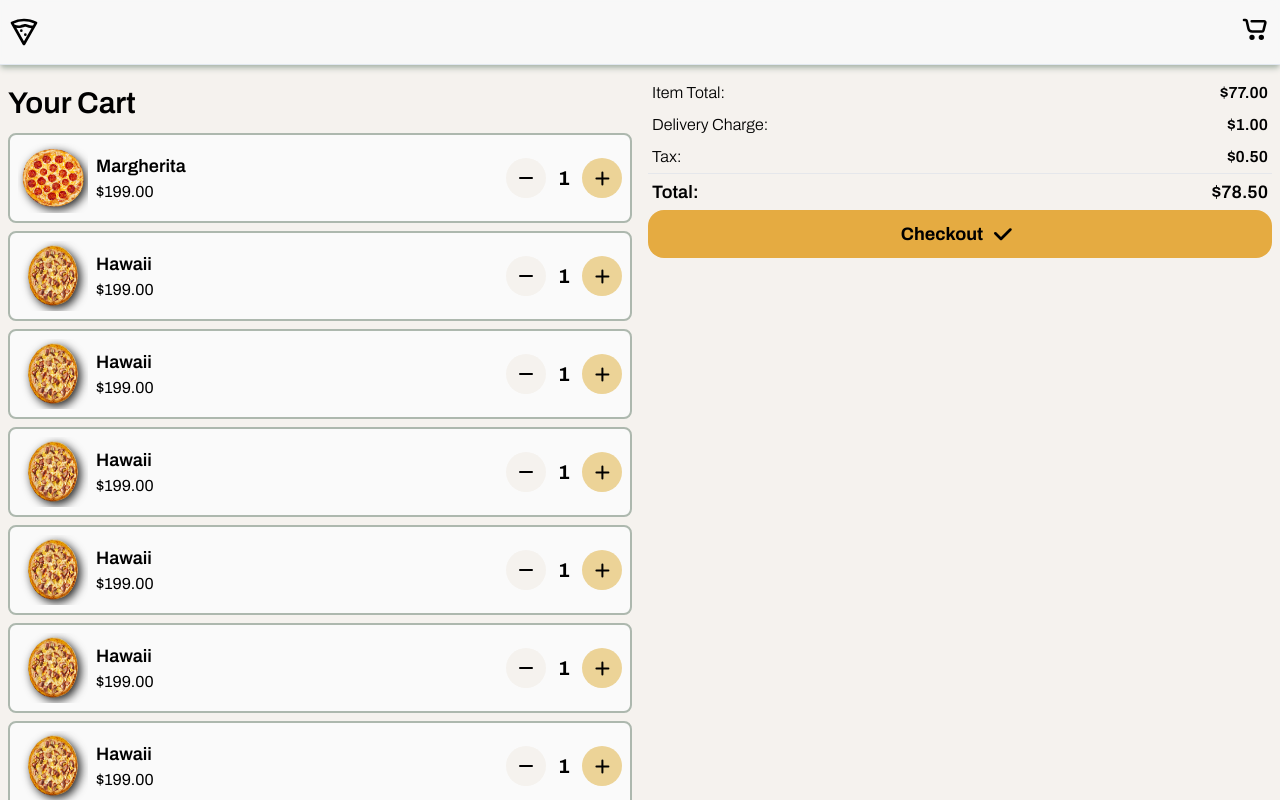
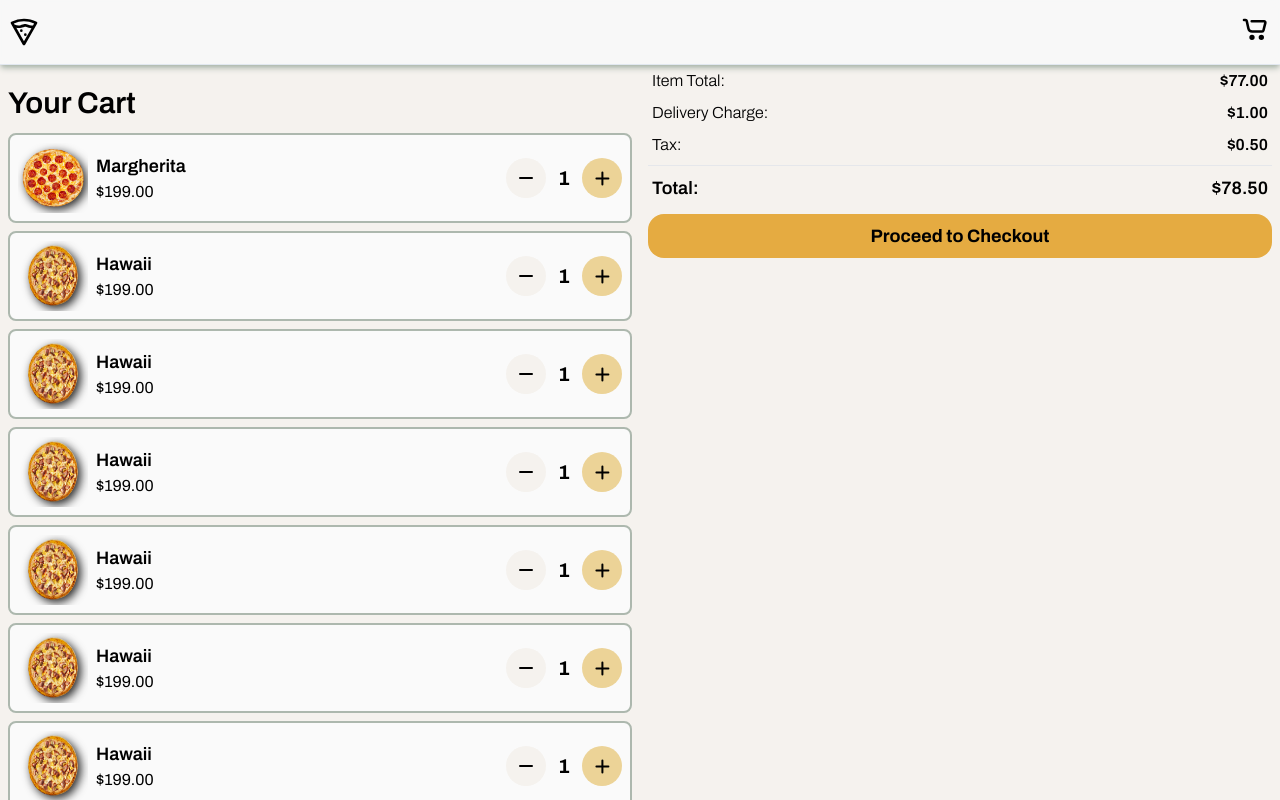
Before and after one commit to chavda-bhavik/pizzorder, a Next.js app: page /cart in a window 1280 px wide. Shown: the top 800 px of the page. Built offline with nearby package versions, Linux system fonts and the light colour scheme.

Commit message:
added art-checkout page

```diff
--- a/components/Button/index.tsx
+++ b/components/Button/index.tsx
@@ -9,20 +9,28 @@ interface ButtonProps {
     icon?: IconsType;
     iconSize?: IconsSizesType;
     variant?: 'primary'
-    block?: boolean
+    block?: boolean,
+    loading?: boolean;
+    disabled?: boolean;
+    className?: string;
 }
 
-export const Button: React.FC<ButtonProps> = ({ text, onClick, type, icon, iconSize, variant = 'primary', block = false }) => {
+export const Button: React.FC<ButtonProps> = ({ text, onClick, type, icon, iconSize, variant = 'primary', block = false, loading, disabled, className }) => {
+    let iconContent = null;
+    if (icon) iconContent = <Icon icon={icon} size={iconSize} />;
+    if (loading) iconContent = <Icon icon="loader" size={iconSize} />;
     return (
         <button
             className={classNames("btn", {
                 'btn-primary': variant === 'primary',
+                'btn-disabled': disabled || loading,
                 'w-full': block
-            })}
+            }, className)}
+            disabled={loading || disabled}
             type={type}
             onClick={onClick}
         >
-            {text} {icon ? <Icon icon={icon} size={iconSize} /> : null}
+            {text} {iconContent}
         </button>
     );
 }
--- /dev/null
+++ b/components/Checkout/index.tsx
@@ -0,0 +1,80 @@
+import { useState } from 'react'
+import classNames from 'classnames';
+import { motion, Variants } from 'framer-motion';
+import CreditCardInput from 'react-credit-card-input';
+
+import { Icon } from '@/components/Icon';
+import { Button } from '@/components/Button';
+import { Input } from '@/components/Input';
+
+interface CheckoutProps {
+    collapsed?: boolean;
+    setCollapsed?: (collapsed: boolean) => void;
+}
+
+const collapseVariants: Variants = {
+    open: {
+        height: 'auto',
+        visibility: 'visible'
+    },
+    closed: {
+        visibility: 'hidden',
+        height: 0
+    }
+}
+
+export const Checkout: React.FC<CheckoutProps> = ({ collapsed, setCollapsed }) => {
+    const [finalCheckout, setFinalCheckout] = useState(false);
+
+    let totalDisplayContent = <>
+        <div className='flex justify-between px-1'>
+            <p className='font-archivo-light'>Item Total:</p>
+            <p className='font-archivo-semibold'>$77.00</p>
+        </div>
+        <div className='flex justify-between px-1'>
+            <p className='font-archivo-light'>Delivery Charge:</p>
+            <p className='font-archivo-semibold'>$1.00</p>
+        </div>
+        <div className='flex justify-between px-1'>
+            <p className='font-archivo-light'>Tax:</p>
+            <p className='font-archivo-semibold'>$0.50</p>
+        </div>
+        <hr />
+        <div className='flex justify-between text-lg font-archivo-semibold px-1'>
+            <p>Total:</p>
+            <p>$78.50</p>
+        </div>
+    </>
+
+    let finalCheckoutContent = <>
+        <Input id="name" placeholder='Full Name' />
+        <Input id="address" type='textarea' placeholder='Address' />
+        <CreditCardInput
+            className="w-full"
+            // cardNumberInputProps={{ value: cardNumber, onChange: this.handleCardNumberChange }}
+            // cardExpiryInputProps={{ value: expiry, onChange: this.handleCardExpiryChange }}
+            // cardCVCInputProps={{ value: cvc, onChange: this.handleCardCVCChange }}
+            fieldClassName="input"
+        />
+    </>
+
+    return (
+        <div className='fixed bottom-0 md:bottom-auto md:left-[50%] px-2 pb-2 w-full md:w-[50%] bg-classy-deemLight border-t-4 border-classy-lightBrown md:border-transparent'>
+            <div className='flex justify-center md:hidden' onClick={() => setCollapsed && setCollapsed(!collapsed)}>
+                <Icon icon={collapsed ? 'chevronDown' : 'chevronUp'} className='rotate-180' />
+            </div>
+            <motion.div
+                className={classNames('space-y-2', { 'pb-3': !collapsed })}
+                variants={collapseVariants}
+                initial="closed"
+                animate={collapsed ? 'closed' : 'open'}
+            >
+                {finalCheckout ? finalCheckoutContent : totalDisplayContent}
+            </motion.div>
+            <Button
+                text={finalCheckout ? 'Confirm Order' : 'Proceed to Checkout'}
+                onClick={() => setFinalCheckout(!finalCheckout)}
+            />
+        </div>
+    );
+}
--- a/components/Input/index.tsx
+++ b/components/Input/index.tsx
@@ -1,16 +1,53 @@
+import classNames from "classnames"
+
 interface InputProps {
-    type?: 'text' | 'number';
+    type?: 'text' | 'number' | 'textarea';
     placeholder?: string;
     className?: string;
+    id: string;
     name?: string;
+    label?: string;
     autoFocus?: boolean;
     autoComplete?: string;
     autoCorrect?: string;
+    block?: boolean;
     register?: any;
 }
 
-export const Input: React.FC<InputProps> = ({ type, placeholder, className, name, autoFocus, autoComplete, autoCorrect, register }) => {
+export const Input: React.FC<InputProps> = ({ type = "text", placeholder, className, name, autoFocus, autoComplete, autoCorrect, register, block, label, id }) => {
+    let input = null;
+    switch (type) {
+        case 'textarea':
+            input = <textarea
+                className={classNames("input", { 'w-full': block }, className)}
+                name={name}
+                id={id}
+                placeholder={placeholder}
+                autoFocus={autoFocus}
+                autoComplete={autoComplete}
+                autoCorrect={autoCorrect}
+                {...register}
+            />
+            break;
+        default:
+            input = <input
+                name={name}
+                id={id}
+                type={type}
+                placeholder={placeholder}
+                className={classNames("input", {
+                    'w-full': block
+                }, className)}
+                autoFocus={autoFocus}
+                autoComplete={autoComplete}
+                autoCorrect={autoCorrect}
+                {...register}
+            />
+    }
     return (
-        <input name={name} type={type} placeholder={placeholder} className={className} autoFocus={autoFocus} autoComplete={autoComplete} autoCorrect={autoCorrect} {...register} />
+        <div className="flex flex-col">
+            {label && <label htmlFor={id}>{label}</label>}
+            {input}
+        </div>
     );
 }
--- a/package.json
+++ b/package.json
@@ -9,10 +9,12 @@
   },
   "dependencies": {
     "classnames": "^2.3.1",
+    "framer-motion": "^6.2.1",
     "next": "12.0.8",
     "react": "17.0.2",
+    "react-credit-card-input": "^1.1.5",
     "react-dom": "17.0.2",
-    "react-hook-form": "^7.25.0"
+    "styled-components": "3.4.9"
   },
   "devDependencies": {
     "@types/node": "17.0.8",
--- a/pages/cart.tsx
+++ b/pages/cart.tsx
@@ -1,13 +1,15 @@
+import { useState } from 'react';
 import { Header } from '@/components/Header';
 import { CartItem } from '@/components/CartItem';
-import { Icon } from '@/components/Icon';
-import { Button } from '@/components/Button';
+import classNames from 'classnames';
+import { Checkout } from '@/components/Checkout';
 
-interface CartProps {
-
-}
+interface CartProps { }
 
 const Cart: React.FC<CartProps> = ({ }) => {
+
+    const [collapsed, setCollapsed] = useState(false);
+
     let cartItems: CartItemType[] = [
         {
             pizza: {
@@ -81,13 +83,17 @@ const Cart: React.FC<CartProps> = ({ }) => {
             quantity: 1,
         }
     ];
+
     return (
         <div className="bg-classy-deemLight min-h-screen">
             <Header />
 
             {/* Content */}
             <main className="py-2 md:grid md:grid-cols-2 relative">
-                <div className='px-2 mb-60 md:mb-0'>
+                <div className={classNames('px-2 md:mb-0', {
+                    'mb-72': !collapsed,
+                    'mb-28': collapsed
+                })}>
                     <h2 className='title-lg'>Your Cart</h2>
                     <div className='space-y-2'>
                         {
@@ -95,26 +101,7 @@ const Cart: React.FC<CartProps> = ({ }) => {
                         }
                     </div>
                 </div>
-                <div className='fixed bottom-0 md:bottom-auto md:left-[50%] p-2 w-full md:w-[50%] bg-classy-deemLight border-t-4 border-classy-lightBrown md:border-transparent'>
-                    <div className='flex justify-between p-1'>
-                        <p className='font-archivo-light'>Item Total:</p>
-                        <p className='font-archivo-semibold'>$77.00</p>
-                    </div>
-                    <div className='flex justify-between p-1'>
-                        <p className='font-archivo-light'>Delivery Charge:</p>
-                        <p className='font-archivo-semibold'>$1.00</p>
-                    </div>
-                    <div className='flex justify-between p-1'>
-                        <p className='font-archivo-light'>Tax:</p>
-                        <p className='font-archivo-semibold'>$0.50</p>
-                    </div>
-                    <hr />
-                    <div className='flex justify-between p-1 text-lg font-archivo-semibold'>
-                        <p>Total:</p>
-                        <p>$78.50</p>
-                    </div>
-                    <Button text='Checkout' icon='check' />
-                </div>
+                <Checkout collapsed={collapsed} setCollapsed={setCollapsed} />
             </main>
         </div>
     );
--- a/styles/globals.css
+++ b/styles/globals.css
@@ -4,95 +4,120 @@
 
 /* archivo-300 - latin */
 @font-face {
-	font-family: "Archivo Light";
+    font-family: 'Archivo Light';
     font-style: normal;
     font-weight: 300;
-	src: url("/fonts/archivo-v9-latin-300.eot"); /* IE9 Compat Modes */
-	src: local(""),
-		url("/fonts/archivo-v9-latin-300.eot?#iefix")
-			format("embedded-opentype"),
-		/* IE6-IE8 */ url("/fonts/archivo-v9-latin-300.woff2") format("woff2"),
-		/* Super Modern Browsers */ url("/fonts/archivo-v9-latin-300.woff")
-			format("woff"),
-		/* Modern Browsers */ url("/fonts/archivo-v9-latin-300.ttf")
-			format("truetype"),
+    src: url('/fonts/archivo-v9-latin-300.eot'); /* IE9 Compat Modes */
+    src: local(''),
+        url('/fonts/archivo-v9-latin-300.eot?#iefix')
+            format('embedded-opentype'),
+        /* IE6-IE8 */
+            url('/fonts/archivo-v9-latin-300.woff2')
+            format('woff2'),
+        /* Super Modern Browsers */
+            url('/fonts/archivo-v9-latin-300.woff')
+            format('woff'),
+        /* Modern Browsers */
+            url('/fonts/archivo-v9-latin-300.ttf')
+            format('truetype'),
         /* Safari, Android, iOS */
-			url("/fonts/archivo-v9-latin-300.svg#Archivo") format("svg"); /* Legacy iOS */
+            url('/fonts/archivo-v9-latin-300.svg#Archivo')
+            format('svg'); /* Legacy iOS */
 }
 /* archivo-regular - latin */
 @font-face {
-	font-family: "Archivo";
+    font-family: 'Archivo';
     font-style: normal;
     font-weight: 400;
-	src: url("/fonts/archivo-v9-latin-regular.eot"); /* IE9 Compat Modes */
-	src: local(""),
-		url("/fonts/archivo-v9-latin-regular.eot?#iefix")
-			format("embedded-opentype"),
-		/* IE6-IE8 */ url("/fonts/archivo-v9-latin-regular.woff2")
-			format("woff2"),
-		/* Super Modern Browsers */ url("/fonts/archivo-v9-latin-regular.woff")
-			format("woff"),
-		/* Modern Browsers */ url("/fonts/archivo-v9-latin-regular.ttf")
-			format("truetype"),
+    src: url('/fonts/archivo-v9-latin-regular.eot'); /* IE9 Compat Modes */
+    src: local(''),
+        url('/fonts/archivo-v9-latin-regular.eot?#iefix')
+            format('embedded-opentype'),
+        /* IE6-IE8 */
+            url('/fonts/archivo-v9-latin-regular.woff2')
+            format('woff2'),
+        /* Super Modern Browsers */
+            url('/fonts/archivo-v9-latin-regular.woff')
+            format('woff'),
+        /* Modern Browsers */
+            url('/fonts/archivo-v9-latin-regular.ttf')
+            format('truetype'),
         /* Safari, Android, iOS */
-			url("/fonts/archivo-v9-latin-regular.svg#Archivo") format("svg"); /* Legacy iOS */
+            url('/fonts/archivo-v9-latin-regular.svg#Archivo')
+            format('svg'); /* Legacy iOS */
 }
 /* archivo-600 - latin */
 @font-face {
-	font-family: "Archivo Semibold";
+    font-family: 'Archivo Semibold';
     font-style: normal;
     font-weight: 600;
-	src: url("/fonts/archivo-v9-latin-600.eot"); /* IE9 Compat Modes */
-	src: local(""),
-		url("/fonts/archivo-v9-latin-600.eot?#iefix")
-			format("embedded-opentype"),
-		/* IE6-IE8 */ url("/fonts/archivo-v9-latin-600.woff2") format("woff2"),
-		/* Super Modern Browsers */ url("/fonts/archivo-v9-latin-600.woff")
-			format("woff"),
-		/* Modern Browsers */ url("/fonts/archivo-v9-latin-600.ttf")
-			format("truetype"),
+    src: url('/fonts/archivo-v9-latin-600.eot'); /* IE9 Compat Modes */
+    src: local(''),
+        url('/fonts/archivo-v9-latin-600.eot?#iefix')
+            format('embedded-opentype'),
+        /* IE6-IE8 */
+            url('/fonts/archivo-v9-latin-600.woff2')
+            format('woff2'),
+        /* Super Modern Browsers */
+            url('/fonts/archivo-v9-latin-600.woff')
+            format('woff'),
+        /* Modern Browsers */
+            url('/fonts/archivo-v9-latin-600.ttf')
+            format('truetype'),
         /* Safari, Android, iOS */
-			url("/fonts/archivo-v9-latin-600.svg#Archivo") format("svg"); /* Legacy iOS */
+            url('/fonts/archivo-v9-latin-600.svg#Archivo')
+            format('svg'); /* Legacy iOS */
 }
 /* archivo-700 - latin */
 @font-face {
-	font-family: "Archivo Bold";
+    font-family: 'Archivo Bold';
     font-style: normal;
     font-weight: 700;
-	src: url("/fonts/archivo-v9-latin-700.eot"); /* IE9 Compat Modes */
-	src: local(""),
-		url("/fonts/archivo-v9-latin-700.eot?#iefix")
-			format("embedded-opentype"),
-		/* IE6-IE8 */ url("/fonts/archivo-v9-latin-700.woff2") format("woff2"),
-		/* Super Modern Browsers */ url("/fonts/archivo-v9-latin-700.woff")
-			format("woff"),
-		/* Modern Browsers */ url("/fonts/archivo-v9-latin-700.ttf")
-			format("truetype"),
+    src: url('/fonts/archivo-v9-latin-700.eot'); /* IE9 Compat Modes */
+    src: local(''),
+        url('/fonts/archivo-v9-latin-700.eot?#iefix')
+            format('embedded-opentype'),
+        /* IE6-IE8 */
+            url('/fonts/archivo-v9-latin-700.woff2')
+            format('woff2'),
+        /* Super Modern Browsers */
+            url('/fonts/archivo-v9-latin-700.woff')
+            format('woff'),
+        /* Modern Browsers */
+            url('/fonts/archivo-v9-latin-700.ttf')
+            format('truetype'),
         /* Safari, Android, iOS */
-			url("/fonts/archivo-v9-latin-700.svg#Archivo") format("svg"); /* Legacy iOS */
+            url('/fonts/archivo-v9-latin-700.svg#Archivo')
+            format('svg'); /* Legacy iOS */
 }
 /* archivo-800 - latin */
 @font-face {
-	font-family: "Archivo Bolder";
+    font-family: 'Archivo Bolder';
     font-style: normal;
     font-weight: 800;
-	src: url("/fonts/archivo-v9-latin-800.eot"); /* IE9 Compat Modes */
-	src: local(""),
-		url("/fonts/archivo-v9-latin-800.eot?#iefix")
-			format("embedded-opentype"),
-		/* IE6-IE8 */ url("/fonts/archivo-v9-latin-800.woff2") format("woff2"),
-		/* Super Modern Browsers */ url("/fonts/archivo-v9-latin-800.woff")
-			format("woff"),
-		/* Modern Browsers */ url("/fonts/archivo-v9-latin-800.ttf")
-			format("truetype"),
+    src: url('/fonts/archivo-v9-latin-800.eot'); /* IE9 Compat Modes */
+    src: local(''),
+        url('/fonts/archivo-v9-latin-800.eot?#iefix')
+            format('embedded-opentype'),
+        /* IE6-IE8 */
+            url('/fonts/archivo-v9-latin-800.woff2')
+            format('woff2'),
+        /* Super Modern Browsers */
+            url('/fonts/archivo-v9-latin-800.woff')
+            format('woff'),
+        /* Modern Browsers */
+            url('/fonts/archivo-v9-latin-800.ttf')
+            format('truetype'),
         /* Safari, Android, iOS */
-			url("/fonts/archivo-v9-latin-800.svg#Archivo") format("svg"); /* Legacy iOS */
+            url('/fonts/archivo-v9-latin-800.svg#Archivo')
+            format('svg'); /* Legacy iOS */
 }
 
 @layer components {
     body {
         @apply font-archivo;
     }
+    /* Utility */
     .bg-glassmorphic {
         @apply bg-gray-50 bg-clip-padding backdrop-filter backdrop-blur-sm bg-opacity-75;
     }
@@ -113,19 +138,45 @@
         -moz-box-shadow: 0px 1px 5px 2px rgb(0 0 0 / 60%);
         box-shadow: 0px 1px 5px 2px rgb(0 0 0 / 60%);
     }
+    .position-unset {
+        position: unset;
+    }
+    /* Title */
     .title {
         @apply font-semibold text-lg md:text-xl;
     }
     .title-lg {
         @apply font-archivo-semibold text-2xl md:text-3xl my-3;
     }
-	.position-unset {
-		position: unset;
-	}
+    /* Button */
     .btn {
         @apply p-2 text-center font-archivo-bold text-lg flex flex-row justify-center items-center gap-x-1 rounded-2xl;
     }
     .btn-primary {
-		@apply bg-classy-golden text-black w-full;
+        @apply bg-classy-golden text-black w-full hover:bg-opacity-80 transition-colors duration-300;
+    }
+    .btn-disabled {
+        @apply bg-classy-lightGolden text-gray-900 cursor-not-allowed;
+    }
+    /* Input */
+    .input {
+        @apply p-2 rounded-md bg-classy-white focus:ring-2 ring-classy-slate focus:outline-none border-2 border-classy-slate;
+    }
+    .input-label {
+        @apply text-black font-archivo-semibold;
+    }
+    /* Animations */
+    .animate-rotate-center {
+        animation: rotate-center 500ms
+            cubic-bezier(0, 0, 1, 1) infinite;
+        transform-origin: center center;
+    }
+    @keyframes rotate-center {
+        from {
+            transform: rotate(0);
+        }
+        to {
+            transform: rotate(360deg);
         }
     }
+}
```
Also changed, not shown: components/Icon/index.tsx (+22 -0 lines), global.d.ts (+17 -11 lines), pages/checkout.tsx (deleted, +0 -20 lines), .prettierrc.js, 1 other file (tests, documents, lock files or other folders). Lines whose indentation alone changed are shown as unchanged.
